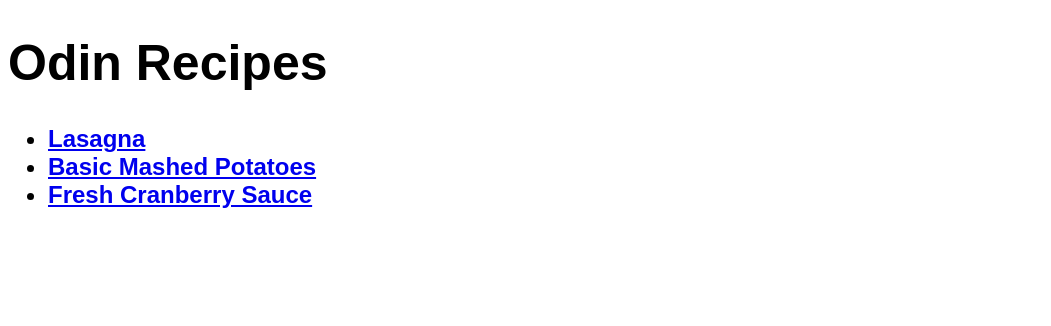
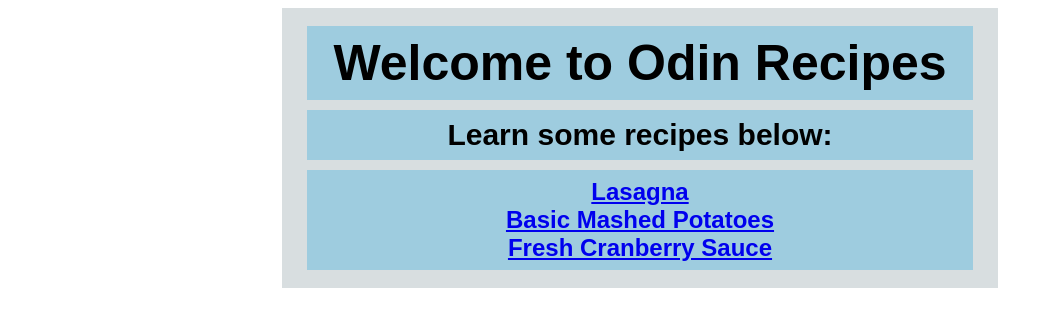
Before and after one commit to Lance-pixel-dot/odin-recipes, a plain HTML site: page index.html in a window 1280 px wide. Shown: the whole page, without its empty margins (0-1051 px from the left). Drawn offline with Linux system fonts and the light colour scheme.

Commit message:
made more styles

```diff
--- a/index.html
+++ b/index.html
@@ -6,11 +6,14 @@
         <link rel="stylesheet" href="style.css">
     </head>
     <body>
-        <h1>Odin Recipes</h1>
-        <ul>
-            <li><a href="recipes/lasagna.html">Lasagna</a></li>
-            <li><a href="recipes/mashed-potatoes.html">Basic Mashed Potatoes</a></li>
-            <li><a href="recipes/fresh-cranberry-sauce.html">Fresh Cranberry Sauce</a></li>
-        </ul>
+        <div id="main">
+            <h1>Welcome to Odin Recipes</h1>
+            <p>Learn some recipes below:</p>
+            <ul>
+                <li><a href="recipes/lasagna.html">Lasagna</a></li>
+                <li><a href="recipes/mashed-potatoes.html">Basic Mashed Potatoes</a></li>
+                <li><a href="recipes/fresh-cranberry-sauce.html">Fresh Cranberry Sauce</a></li>
+            </ul>
+        </div>
     </body>
 </html>
--- a/recipes-style/fresh-cranberry-sauce.css
+++ b/recipes-style/fresh-cranberry-sauce.css
@@ -4,6 +4,9 @@
 }
 h1{
     font-size: 50px;
+    text-align: center;
+    margin: 0 auto;
+    padding: 30px;
 }
 h2{
     font-size: 26px;
@@ -11,4 +14,8 @@ h2{
 img{
     height: auto;
     width: 500px;
+    border: 5px solid purple;
+    display: block;
+    margin: 0 auto;
+    padding: 8px;
 }
--- a/recipes-style/lasagna.css
+++ b/recipes-style/lasagna.css
@@ -4,6 +4,9 @@
 }
 h1{
     font-size: 50px;
+    text-align: center;
+    margin: 0 auto;
+    padding: 30px;
 }
 h2{
     font-size: 26px;
@@ -11,4 +14,8 @@ h2{
 img{
     height: auto;
     width: 500px;
+    border: 5px solid purple;
+    display: block;
+    margin: 0 auto;
+    padding: 8px;
 }
--- a/recipes-style/mashed-potatoes.css
+++ b/recipes-style/mashed-potatoes.css
@@ -4,6 +4,9 @@
 }
 h1{
     font-size: 50px;
+    text-align: center;
+    margin: 0 auto;
+    padding: 30px;
 }
 h2{
     font-size: 26px;
@@ -11,4 +14,8 @@ h2{
 img{
     height: auto;
     width: 500px;
+    border: 5px solid purple;
+    display: block;
+    margin: 0 auto;
+    padding: 8px;
 }
--- a/style.css
+++ b/style.css
@@ -1,8 +1,29 @@
-h1, li{
+*{
     font-family: Arial, Helvetica, sans-serif;
     font-weight: bold;
     font-size: 24px;
 }
+p,
+h1,
+ul{
+    background: rgb(158, 204, 223);
+    padding: 8px;
+    text-align: center;
+    width: 650px;
+    margin: 10px auto;
+}
+p{
+    font-size: 30px;
+}
 h1{
     font-size: 50px;
 }
+ul{
+    list-style: none;
+}
+#main{
+    background: rgb(216, 222, 224);
+    width: 700px;
+    margin: 0 auto;
+    padding: 8px;
+}
```
